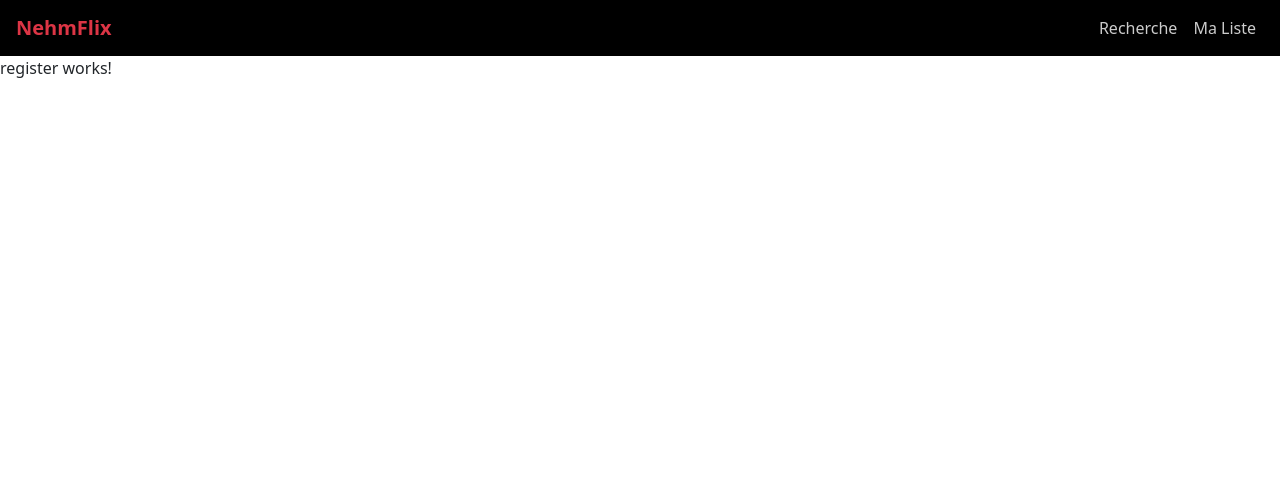
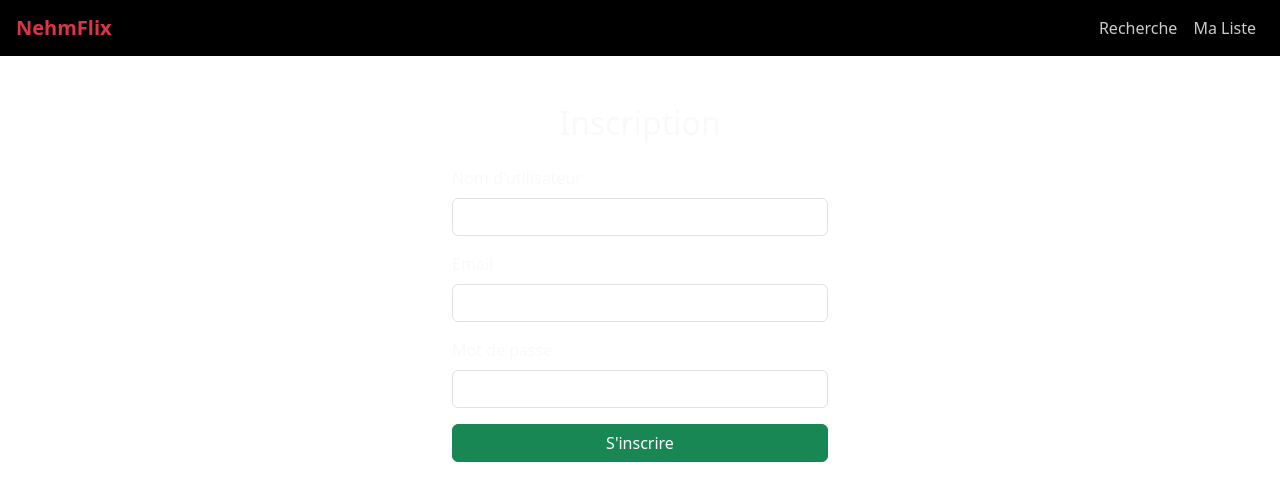
Before and after one commit to El-Nehmo/Nehmflix, an Angular app: page /register in a window 1280 px wide. Shown: the top 500 px of the page. Built offline with nearby package versions, Linux system fonts and the light colour scheme.

Commit message:
ajout du formulaire d'inscription

```diff
--- a/src/app/components/register/register.component.html
+++ b/src/app/components/register/register.component.html
@@ -1 +1,49 @@
-<p>register works!</p>
+<div class="container mt-5" style="max-width: 400px;">
+  <h2 class="mb-4 text-center text-light">Inscription</h2>
+
+  <form [formGroup]="registerForm" (ngSubmit)="onSubmit()">
+    <div class="mb-3">
+      <label for="username" class="form-label text-light">Nom d'utilisateur</label>
+      <input
+        type="text"
+        id="username"
+        class="form-control"
+        formControlName="username"
+        [class.is-invalid]="registerForm.get('username')?.invalid && registerForm.get('username')?.touched"
+      />
+      <div *ngIf="registerForm.get('username')?.invalid && registerForm.get('username')?.touched" class="invalid-feedback">
+        Nom requis
+      </div>
+    </div>
+
+    <div class="mb-3">
+      <label for="email" class="form-label text-light">Email</label>
+      <input
+        type="email"
+        id="email"
+        class="form-control"
+        formControlName="email"
+        [class.is-invalid]="registerForm.get('email')?.invalid && registerForm.get('email')?.touched"
+      />
+      <div *ngIf="registerForm.get('email')?.invalid && registerForm.get('email')?.touched" class="invalid-feedback">
+        Email invalide
+      </div>
+    </div>
+
+    <div class="mb-3">
+      <label for="password" class="form-label text-light">Mot de passe</label>
+      <input
+        type="password"
+        id="password"
+        class="form-control"
+        formControlName="password"
+        [class.is-invalid]="registerForm.get('password')?.invalid && registerForm.get('password')?.touched"
+      />
+      <div *ngIf="registerForm.get('password')?.invalid && registerForm.get('password')?.touched" class="invalid-feedback">
+        Minimum 6 caractères
+      </div>
+    </div>
+
+    <button type="submit" class="btn btn-success w-100">S'inscrire</button>
+  </form>
+</div>
--- a/src/app/components/register/register.component.ts
+++ b/src/app/components/register/register.component.ts
@@ -1,13 +1,31 @@
+import { CommonModule } from '@angular/common';
 import { Component } from '@angular/core';
+import { ReactiveFormsModule , FormGroup, FormControl, Validators} from '@angular/forms';
 import { RouterModule } from '@angular/router';
 
 @Component({
   selector: 'app-register',
   standalone: true,
-  imports: [RouterModule],
+  imports: [RouterModule, ReactiveFormsModule, CommonModule],
   templateUrl: './register.component.html',
   styleUrl: './register.component.css'
 })
 export class RegisterComponent {
 
+  registerForm = new FormGroup({
+    username: new FormControl('', Validators.required),
+    email: new FormControl('', [Validators.required, Validators.email]),
+    password: new FormControl('', [Validators.required, Validators.minLength(6)]),
+  });
+
+  onSubmit() {
+    if (this.registerForm.valid) {
+      const { username, email, password } = this.registerForm.value;
+      console.log('Inscription avec :', username, email, password);
+      //API .NET plus tard ici
+    } else {
+      console.warn('Formulaire d’inscription invalide');
+    }
+  }
+
 }
```
